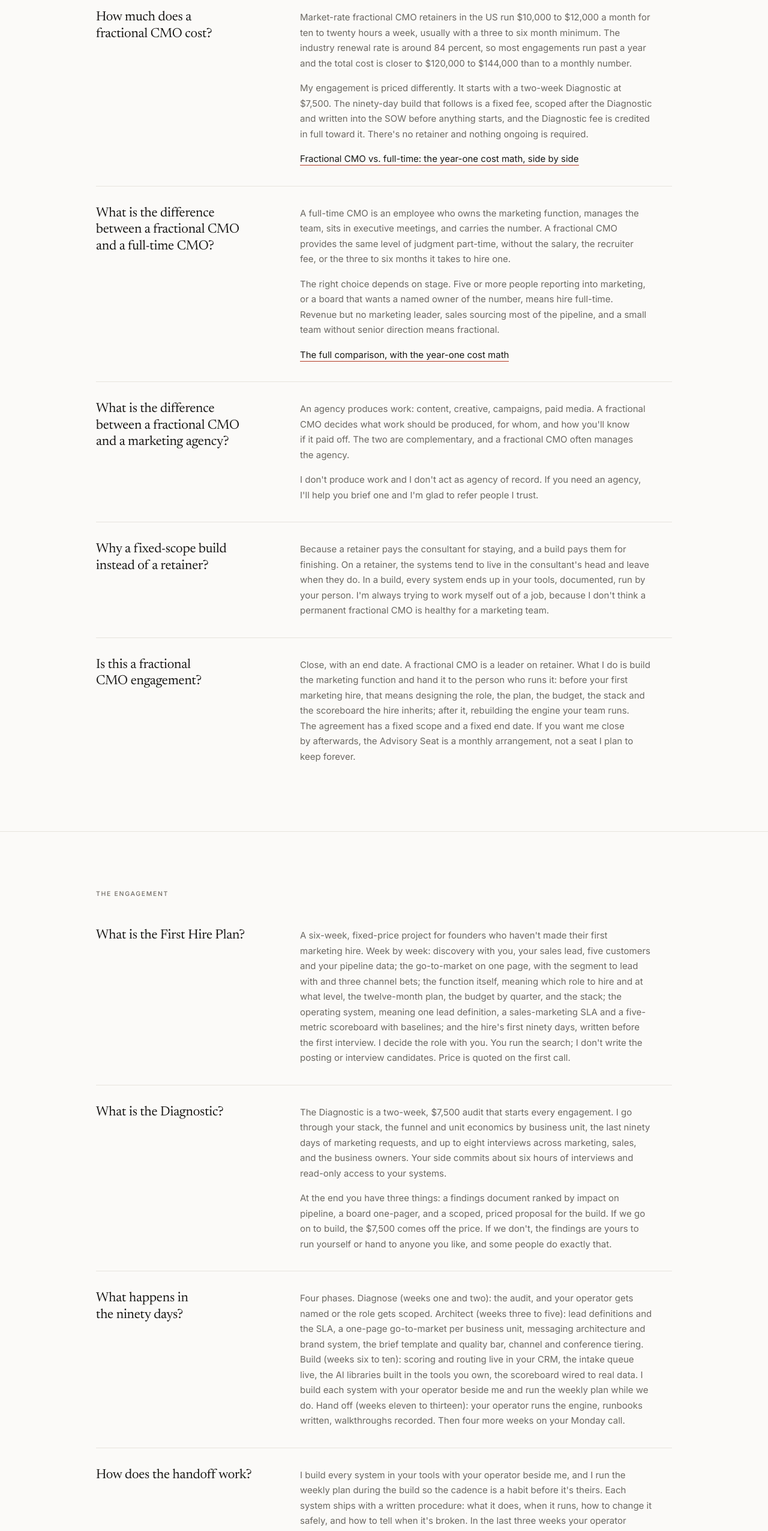
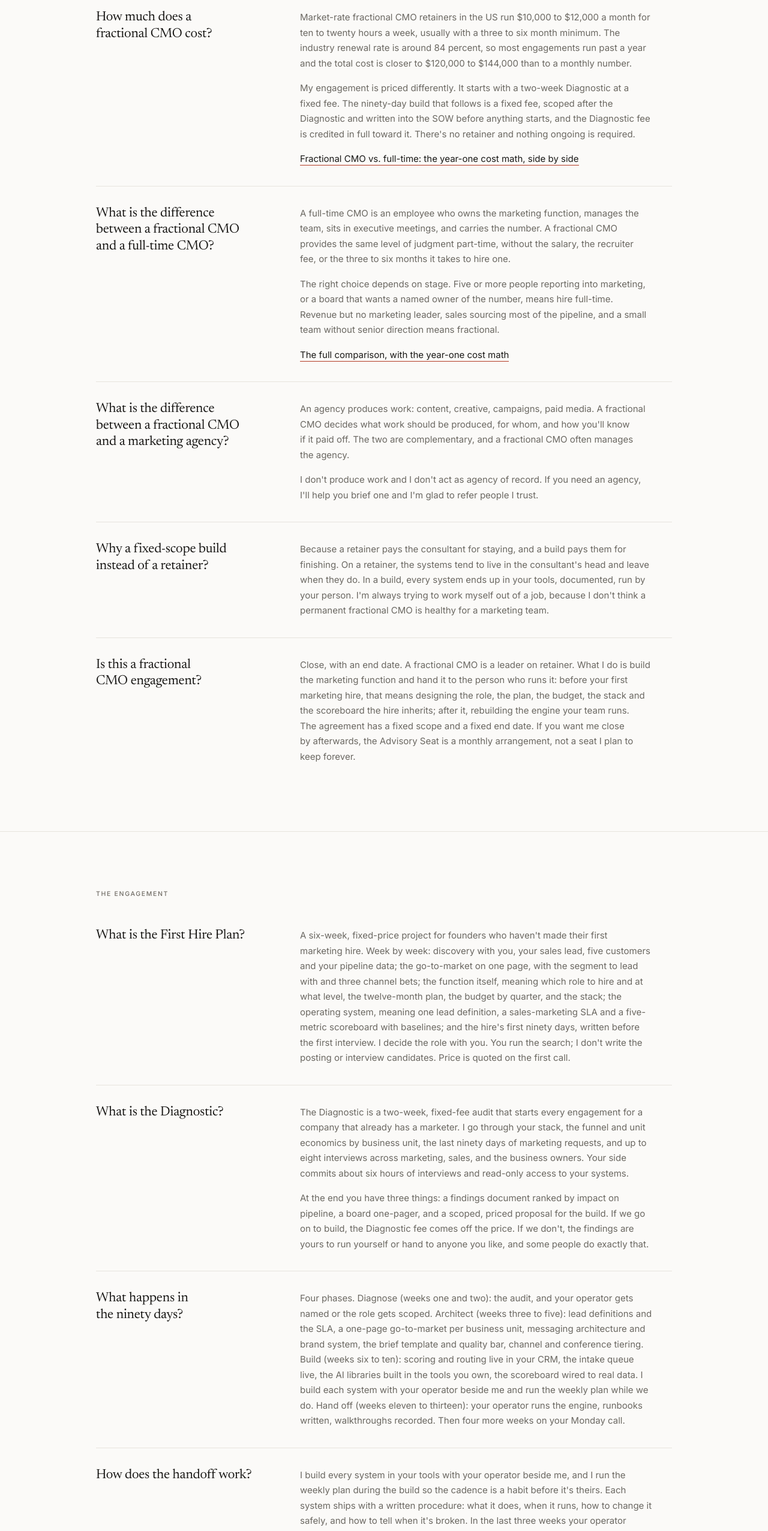
Before and after one commit to neelythomson/neelythomson-site, a Next.js app: page /faq in a window 1280 px wide. Shown: the part 2060-4613 px from the top of the page at 60% size. Built offline with nearby package versions, Linux system fonts and the light colour scheme; no server answers.

Commit message:
FAQ: remove Diagnostic price

```diff
--- a/src/app/faq/page.tsx
+++ b/src/app/faq/page.tsx
@@ -64,7 +64,7 @@ const groups: Group[] = [
         q: "How much does a fractional CMO cost?",
         a: [
           "Market-rate fractional CMO retainers in the US run $10,000 to $12,000 a month for ten to twenty hours a week, usually with a three to six month minimum. The industry renewal rate is around 84 percent, so most engagements run past a year and the total cost is closer to $120,000 to $144,000 than to a monthly number.",
-          "My engagement is priced differently. It starts with a two-week Diagnostic at $7,500. The ninety-day build that follows is a fixed fee, scoped after the Diagnostic and written into the SOW before anything starts, and the Diagnostic fee is credited in full toward it. There's no retainer and nothing ongoing is required.",
+          "My engagement is priced differently. It starts with a two-week Diagnostic at a fixed fee. The ninety-day build that follows is a fixed fee, scoped after the Diagnostic and written into the SOW before anything starts, and the Diagnostic fee is credited in full toward it. There's no retainer and nothing ongoing is required.",
         ],
         more: { href: "/fractional-cmo-vs-full-time", text: "Fractional CMO vs. full-time: the year-one cost math, side by side" },
       },
@@ -109,8 +109,8 @@ const groups: Group[] = [
       {
         q: "What is the Diagnostic?",
         a: [
-          "The Diagnostic is a two-week, $7,500 audit that starts every engagement. I go through your stack, the funnel and unit economics by business unit, the last ninety days of marketing requests, and up to eight interviews across marketing, sales, and the business owners. Your side commits about six hours of interviews and read-only access to your systems.",
-          "At the end you have three things: a findings document ranked by impact on pipeline, a board one-pager, and a scoped, priced proposal for the build. If we go on to build, the $7,500 comes off the price. If we don't, the findings are yours to run yourself or hand to anyone you like, and some people do exactly that.",
+          "The Diagnostic is a two-week, fixed-fee audit that starts every engagement for a company that already has a marketer. I go through your stack, the funnel and unit economics by business unit, the last ninety days of marketing requests, and up to eight interviews across marketing, sales, and the business owners. Your side commits about six hours of interviews and read-only access to your systems.",
+          "At the end you have three things: a findings document ranked by impact on pipeline, a board one-pager, and a scoped, priced proposal for the build. If we go on to build, the Diagnostic fee comes off the price. If we don't, the findings are yours to run yourself or hand to anyone you like, and some people do exactly that.",
         ],
       },
       {
@@ -245,7 +245,7 @@ const groups: Group[] = [
       {
         q: "How do we start?",
         a: [
-          "Send a short note through the form at neelythomson.com/#start, or message me on LinkedIn. I'll reply with a few questions and, if it looks like a fit, a Diagnostic SOW. The Diagnostic is two weeks and $7,500, and at the end of it you'll know what's broken and what I'd build, in writing.",
+          "Send a short note through the form at neelythomson.com/#start, or message me on LinkedIn. I'll reply with a few questions and, if it looks like a fit, a Diagnostic SOW. The Diagnostic is two weeks, and at the end of it you'll know what's broken and what I'd build, in writing.",
         ],
       },
     ],
@@ -360,7 +360,7 @@ export default function FAQ() {
           <div className="mx-auto max-w-[960px]">
             <p className="label mb-8">Start here</p>
             <h2 className="display-sm mb-7 max-w-[22ch] text-[clamp(1.9rem,3.4vw,2.9rem)]">
-              Two weeks, $7,500, and you&apos;ll know what&apos;s broken.
+              Two weeks, and you&apos;ll know what&apos;s broken.
             </h2>
             <p className="measure text-base leading-[1.68] text-muted">
               The Diagnostic is where almost everything starts.{" "}
```
